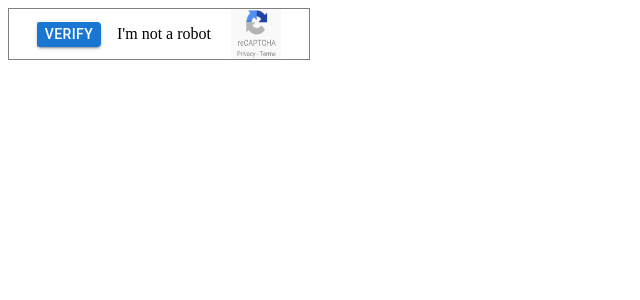
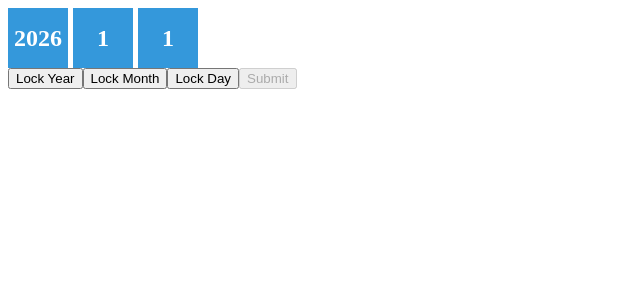
Before and after one commit to Kevin-512/Bug-in-the-Web, a React (Create React App) app in the folder bug-in-the-web/: page / in a window 1280 px wide. Shown: the top 300 px of the page, without its empty margins (0-640 px from the left). Built offline with nearby package versions, Linux system fonts and the light colour scheme.

Commit message:
lock stuff

```diff
--- a/bug-in-the-web/src/DateFlipper.js
+++ b/bug-in-the-web/src/DateFlipper.js
@@ -142,9 +142,9 @@
         <CardFlipper value={day} fixed={isDayFixed} />
       </div>
       <div>
-        <button onClick={() => changeDate('year')}>Change Year</button>
-        <button onClick={() => changeDate('month')}>Change Month</button>
-        <button onClick={() => changeDate('day')}>Change Day</button>
+        <button onClick={() => changeDate('year')}>{isYearFixed ? "Unlock Year" : "Lock Year"}</button>
+        <button onClick={() => changeDate('month')}>{isMonthFixed ? "Unlock Month" : "Lock Month"}</button>
+        <button onClick={() => changeDate('day')}>{isDayFixed ? "Unlock Day" : "Lock Day"}</button>
         <button onClick={handleSubmit} disabled={!isYearFixed || !isMonthFixed || !isDayFixed}>
           Submit
         </button>
--- a/bug-in-the-web/src/index.js
+++ b/bug-in-the-web/src/index.js
@@ -9,7 +9,7 @@
 root.render(
   <React.StrictMode>
     {/* <App /> */}
-    <Captcha />
-    {/* <DateFlipper /> */}
+    {/* <Captcha /> */}
+    <DateFlipper />
   </React.StrictMode>
 );
```
